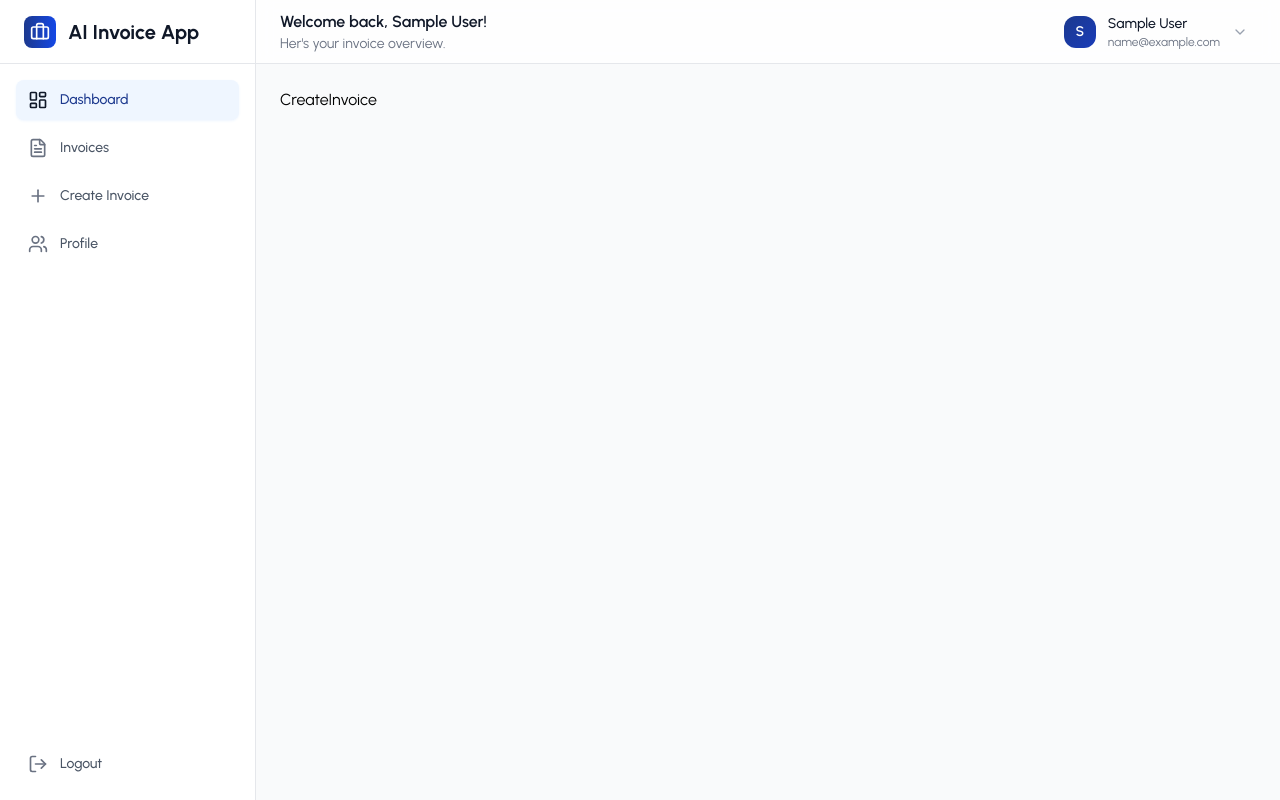
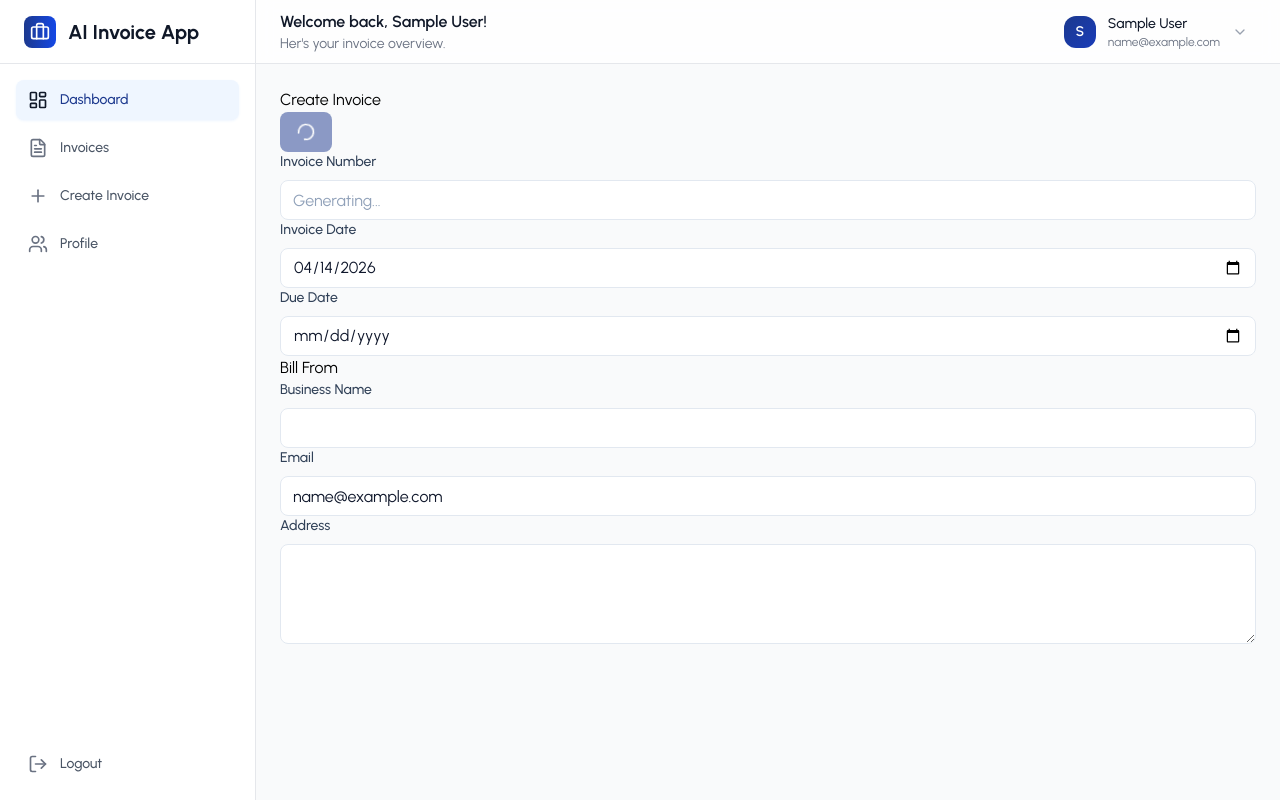
Before and after one commit to akberraza/AI-Powered-Invoice-Generator, a React (Vite) app in the folder frontend/invoice-generater/: page /invoices/new in a window 1280 px wide. Built offline with nearby package versions, Linux system fonts and the light colour scheme; sample sign-in values are in the browser's storage.

Commit message:
feat: Add Create Invoice Form

```diff
--- a/frontend/invoice-generater/src/components/AIInsightsCard.jsx
+++ b/frontend/invoice-generater/src/components/AIInsightsCard.jsx
@@ -37,7 +37,7 @@ const AIInsightsCard = () => {
                 <div className='h-4 bg-slate-200 rounded w-1/2'></div>
             </div>
         ): (
-            <ul className=''>
+            <ul className='space-y-3 list-disc list-inside text-slate-600 ml-3'>
                 {insights.map((insight, index) => (
                     <li key={index} className=''>{insight}</li>
                 ))}
--- /dev/null
+++ b/frontend/invoice-generater/src/components/ui/InputField.jsx
@@ -0,0 +1,22 @@
+import React from 'react'
+
+const InputField = ({icon: Icon, label, name, ...props}) => {
+  return (
+     <div>
+        <label htmlFor={name} className='block text-sm font-medium text-slate-700 mb-2'>{label}</label>
+        <div className='relative'>
+            {Icon && <div className='absolute inset-y-0 left-0 pl-3 flex items-center ponter-events-none'>
+                <Icon className="w-5 h-5 text-slate-400" />
+            </div> }
+            <input
+               id={name}
+               name={name}
+               {...props}
+               className={`w-full h-10 pr-3 py-2 border border-slate-200 rounded-lg bg-white text-slate-900 placeholder-slate-400 focus:outline-none foucs:ring-2 foucs:ring-blue-500 foucs:border-transparent ${Icon ? "pl-10" : "pl-3"}`}
+            />
+        </div>
+     </div>
+)
+}
+
+export default InputField
--- /dev/null
+++ b/frontend/invoice-generater/src/components/ui/SelectField.jsx
@@ -0,0 +1,23 @@
+import React from 'react'
+
+const SelectField = ({label, name, options, ...props}) => {
+  return (
+   <div>
+    <label htmlFor={name} className='block text-sm font-medium text-slate-700 mb-2'>{label}</label>
+    <select
+       id={name}
+       name={name}
+       {...props}
+       className='w-full h-10 px-3 py-2 border border-slate-200 rounded-lg bg-white text-slate-900 foucs:outline-none foucs:ring-2 foucs:ring-blue-500 foucs:border-transparent'
+    >
+        {options.map(option => (
+            <options key={option.value || option} value={option.value || option}>
+                {option.label || option}
+            </options>
+        ))}
+    </select>
+   </div>
+)
+}
+
+export default SelectField
--- /dev/null
+++ b/frontend/invoice-generater/src/components/ui/TextareaField.jsx
@@ -0,0 +1,23 @@
+import React from 'react'
+
+const TextareaField = ({ icon: Icon, label, name, ...props }) => {
+  return (
+    <div>
+      <label htmlFor={name} className='block text-sm font-medium text-slate-700 mb-2'>{label}</label>
+      <div className='relative'>
+        {Icon && (<div className='absolute top-3 left-0 pl-3 flex items-center pointer-events-none'>
+          <Icon className='w-5 h-5 text-salte-400' />
+        </div>)}
+        <textarea
+           name={name}
+           id={name}
+           rows={3}
+           {...props}
+           className={`w-full min-h-[100px] pr-3 py-2 border border-slate-200 rounded-lg bg-white resize-vertical foucs:outline-none foucs:ring-2 foucs:ring-blue-500 foucs:border-transparent ${Icon ? "pl-10" : "pl-3"}`}
+            ></textarea>
+      </div>
+    </div>
+  )
+}
+
+export default TextareaField;
--- a/frontend/invoice-generater/src/pages/Dashboard/Dashboard.jsx
+++ b/frontend/invoice-generater/src/pages/Dashboard/Dashboard.jsx
@@ -87,7 +87,7 @@ const Dashboard = () => {
   }
 
   return (
-    <div className="space-y-8 pb-96">
+    <div className="space-y-8">
 
       <div>
         <h2 className="text-xl font-semibold text-slate-900">Dashboard</h2>
--- a/frontend/invoice-generater/src/pages/Invoices/CreateInvoice.jsx
+++ b/frontend/invoice-generater/src/pages/Invoices/CreateInvoice.jsx
@@ -1,8 +1,147 @@
-import React from 'react'
+import {useNavigate, useLocation} from 'react-router-dom';
+import axiosInstance from '../../utils/axiosInstance';
+import { API_PATHS } from '../../utils/apiPaths';
+import {Plus, Trash2} from 'lucide-react';
+import toast from 'react-hot-toast';
+import moment from 'moment';
+import {useAuth } from '../../context/AuthContext';
+import { useEffect, useState } from 'react';
 
-const CreateInvoice = () => {
+import InputField from '../../components/ui/InputField';
+import TextareaField from '../../components/ui/TextareaField';
+import SelectField from '../../components/ui/SelectField';
+import Button from '../../components/ui/Button';
+
+const CreateInvoice = ({existingInvoice, onSave}) => {
+
+  const navigate = useNavigate();
+  const location = useLocation();
+  const {user} = useAuth();
+
+  const [formData, setformData] = useState(
+    existingInvoice || {
+      invoiceDate: new Date().toISOString().split('T')[0],
+      dueDate: "",
+      billForm: {
+        businessName: user?.businessName || "",
+        email: user?.email || "",
+        address: user?.address || "",
+        phone: user?.phone || ""
+      },
+      billTo: {clientName: "", email: "", address: "", phone: ""},
+      items: [{name: "", quantity: 1, unitPrice: 0, taxPercent: 0 }],
+      notes: "",
+      paymentTerm: 'Net 15',
+    }
+  );
+
+  const [loading, setLoading] = useState(false);
+  const [isGeneratingNumber, setIsGeneratingNumber] = useState(!existingInvoice);
+
+  useEffect(() => {
+    const aiData = location.state?.aiData;
+
+    if(aiData){
+      setformData(prev => ({
+        ...prev,
+        billTo: {
+          clientName: aiData.clientName || '',
+          email: aiData.email || '',
+          address: aiData.address || '',
+          phone: ''
+        },
+        items: aiData.items || [{name: "", quantity: 1, unitPrice: 0, taxPercent: 0}],
+      }))
+    }
+
+    if(existingInvoice){
+      setformData({
+        ...existingInvoice,
+        invoiceDate: moment(existingInvoice.invoiceDate).format('YYYY-MM-DD'),
+        dueDate: moment(existingInvoice.dueDate).format('YYYY-MM-DD')
+      });
+    }else{
+      const generateNewInvoiceNumber = async() => {
+        isGeneratingNumber(true);
+        try {
+
+            const response = await axiosInstance.get(API_PATHS.INVOICE.GET_ALL_INVOICES);
+            const invoice = response.data;
+            const maxNum = 0;
+            invoice.forEach((inv) => {
+              const num = parseInt(inv.invoiceNumber.split("-")[1]);
+              if(!isNaN(num) && num > maxNum) maxNum = num;
+            })
+              const newInvoiceNumber = `INV-${String(maxNum + 1).padStart(3, '0')}`;
+              setformData((prev) => ({...prev, invoiceNumber: newInvoiceNumber}));
+        } catch (err) {
+          console.error("Failed to generate invoice number", err);
+          setformData((prev) => ({...prev , invoiceNumber: `INV-${Date.now().toString().slice(-5)}`}));
+        }
+        setIsGeneratingNumber(false);
+      }
+      generateNewInvoiceNumber();
+    }
+  }, [existingInvoice]);
+
+  const handleInputChange = (e, section, index) => {}
+
+  const handleAddItem = () => {
+    setformData({...formData, items: [...formData.items, {name: "", quantity: 1, unitPrice: 0, taxPercent: 0}]});
+  }
+
+  const handleRemoveItem = (index) => {}
+
+  const {subTotal, taxTotal, total} = (() => {
+    let subTotal = 0, taxTotal = 0;
+    formData.items.forEach((item) => {
+      const itemTotal = (item.quantity || 0) * (item.unitPrice || 0);
+      subTotal += itemTotal;
+      taxTotal += itemTotal * ((item.taxPercent || 0) / 100);
+    });
+    return {subTotal, taxTotal, total: subTotal + taxTotal}
+  })();
+
+  const handleSubmit = async(e) => {
+    e.preventDefault();
+    setLoading(true);
+  }
+
   return (
-    <div>CreateInvoice</div>
+   <form onSubmit={handleSubmit} className=''>
+    <div className=''>
+      <h2 className=''>{existingInvoice ? "Edit Invoice" : "Create Invoice"}</h2>
+      <Button type="submit" isLoading={loading || isGeneratingNumber} >
+         {existingInvoice ? "Save Changes" : "Save Invoice"}
+      </Button>
+    </div>
+
+    <div className=''>
+      <div className=''>
+          <InputField
+             label='Invoice Number'
+             name='invoiceNumber'
+             readOnly
+             value={formData.invoiceNumber}
+             placeholder={isGeneratingNumber ? "Generating...": ""}
+             disabled
+          />
+          <InputField label='Invoice Date' type='date' name='invoiceDate' value={formData.invoiceDate} onChange={handleInputChange} />
+          <InputField label='Due Date' type='date' name='dueDate' value={formData.dueDate} onChange={handleInputChange}  />
+
+      </div>
+    </div>
+
+    <div className=''>
+      <div className=''>
+        <h3 className=''>Bill From</h3>
+        <InputField label='Business Name' name='businessName'  value={formData.billForm.businessName} onChange={(e) => handleInputChange(e, 'billFrom')} />
+        <InputField label='Email' type='email' name='email' value={formData.billForm.email} onChange={(e) => handleInputChange(e, 'billFrom')} />
+        <TextareaField label='Address' name='address' value={formData.billForm.address} onChange={(e) => handleInputChange(e, 'billFrom')} />
+      </div>
+    </div>
+
+   </form>
   )
 }
 
```
